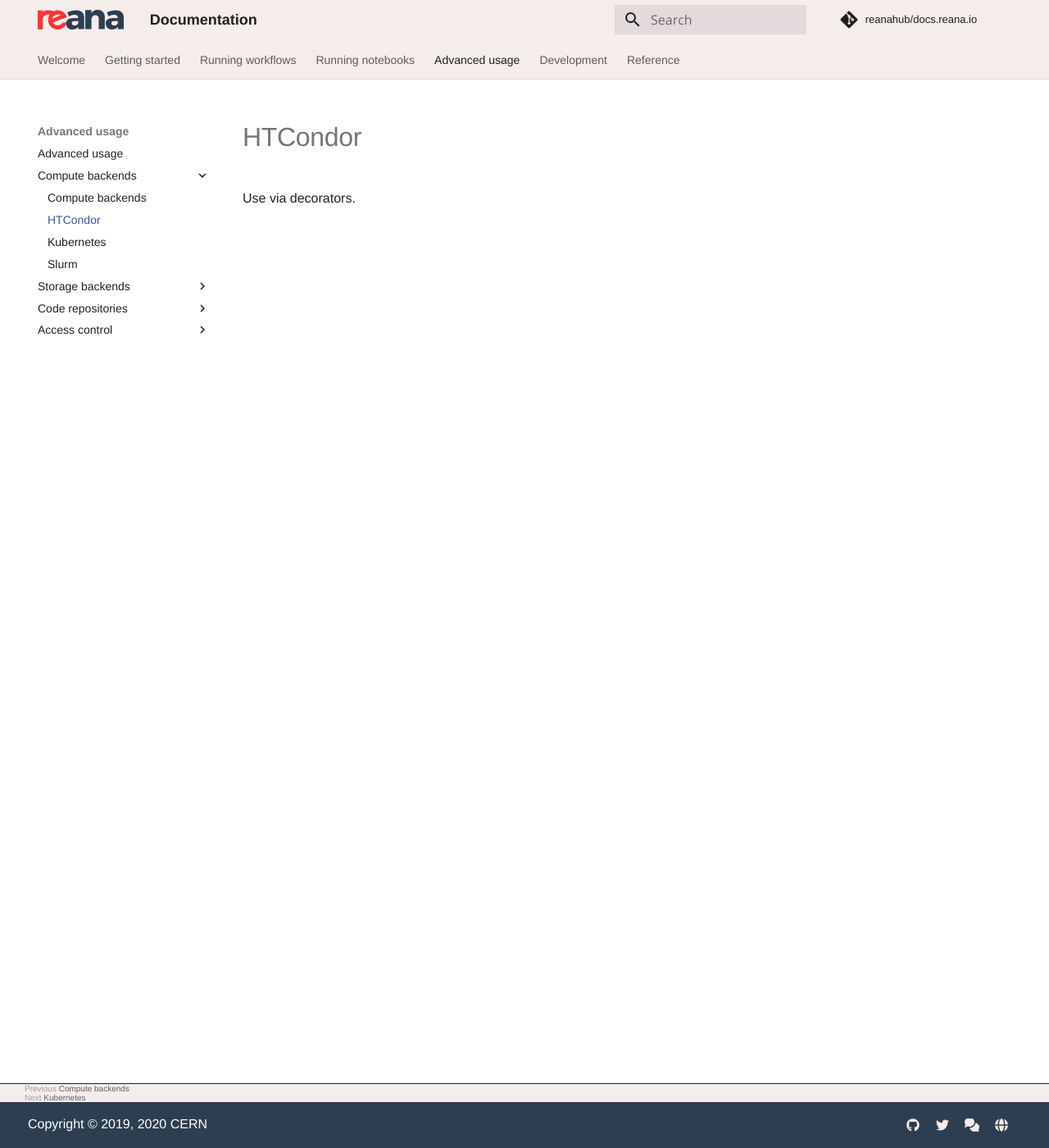
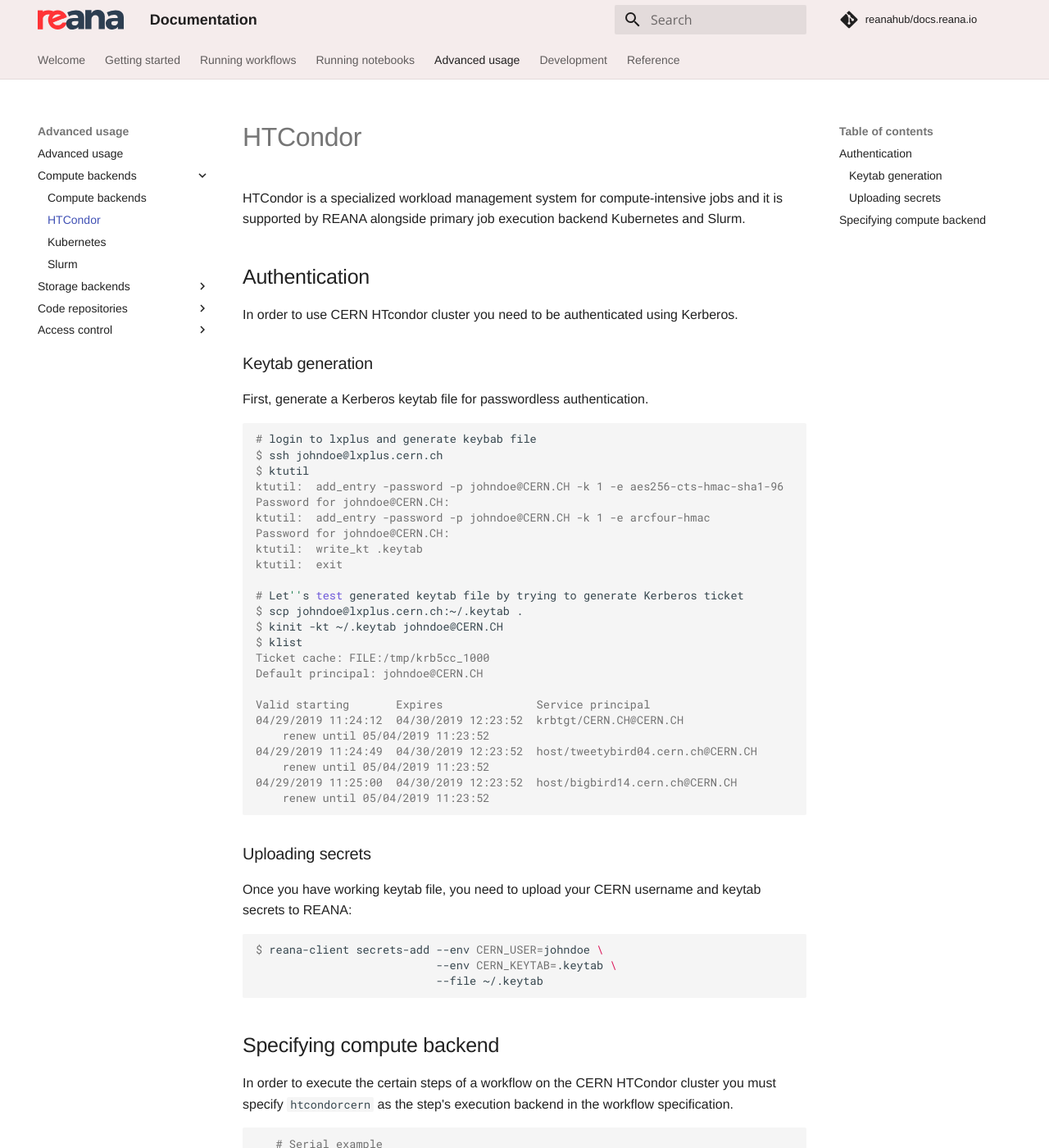
Before and after one commit to reanahub/docs.reana.io, an MkDocs documentation site: the page built from docs/advanced-usage/compute-backends/htcondor/index.md, in a window 1280 px wide and 1400 px high. Shown: the whole window at 82% size. Built offline with MkDocs 1.6.1 and Material for MkDocs 9.7.7, drawn with Linux system fonts in a browser that asks for light colours; comment, search, counter and statistics services are not loaded; some of the changed text lies outside the part shown.

Commit message:
advanced: adds K8s, HTCondor & Slurm docs
* Closes #9
  Closes #10

````diff
--- a/docs/advanced-usage/compute-backends/htcondor/index.md
+++ b/docs/advanced-usage/compute-backends/htcondor/index.md
@@ -1,3 +1,74 @@
 # HTCondor
 
-Use via decorators.
+HTCondor is a specialized workload management system for compute-intensive jobs
+and it is supported by REANA alongside primary job execution backend Kubernetes
+and Slurm.
+
+## Authentication
+
+In order to use CERN HTcondor cluster you need to be authenticated using
+Kerberos.
+
+### Keytab generation
+
+First, generate a Kerberos keytab file for passwordless authentication.
+
+```console
+# login to lxplus and generate keybab file
+$ ssh johndoe@lxplus.cern.ch
+$ ktutil
+ktutil:  add_entry -password -p johndoe@CERN.CH -k 1 -e aes256-cts-hmac-sha1-96
+Password for johndoe@CERN.CH:
+ktutil:  add_entry -password -p johndoe@CERN.CH -k 1 -e arcfour-hmac
+Password for johndoe@CERN.CH:
+ktutil:  write_kt .keytab
+ktutil:  exit
+
+# Let''s test generated keytab file by trying to generate Kerberos ticket
+$ scp johndoe@lxplus.cern.ch:~/.keytab .
+$ kinit -kt ~/.keytab johndoe@CERN.CH
+$ klist
+Ticket cache: FILE:/tmp/krb5cc_1000
+Default principal: johndoe@CERN.CH
+
+Valid starting       Expires              Service principal
+04/29/2019 11:24:12  04/30/2019 12:23:52  krbtgt/CERN.CH@CERN.CH
+	renew until 05/04/2019 11:23:52
+04/29/2019 11:24:49  04/30/2019 12:23:52  host/tweetybird04.cern.ch@CERN.CH
+	renew until 05/04/2019 11:23:52
+04/29/2019 11:25:00  04/30/2019 12:23:52  host/bigbird14.cern.ch@CERN.CH
+	renew until 05/04/2019 11:23:52
+
+```
+
+### Uploading secrets
+
+Once you have working keytab file, you need to upload your CERN username
+and keytab secrets to REANA:
+
+```console
+$ reana-client secrets-add --env CERN_USER=johndoe \
+                           --env CERN_KEYTAB=.keytab \
+                           --file ~/.keytab
+```
+
+## Specifying compute backend
+
+In order to execute the certain steps of a workflow on the CERN HTCondor cluster
+you must specify ``htcondorcern`` as the step's execution backend in the
+workflow specification.
+
+```yaml hl_lines="6"
+
+   # Serial example
+   ...
+   steps:
+      - name: reana_demo_helloworld_htcondorcern
+        environment: 'python:2.7-slim'
+        compute_backend: htcondorcern
+        commands:
+            - python "${helloworld}"
+```
+
+Examples for CWL and Yadage can be found in
+[REANA example - "hello world"](https://github.com/reanahub/reana-demo-helloworld)
````
Also changed, not shown: docs/advanced-usage/compute-backends/kubernetes/index.md (+18 -1 lines), docs/advanced-usage/compute-backends/slurm/index.md (+28 -0 lines).
